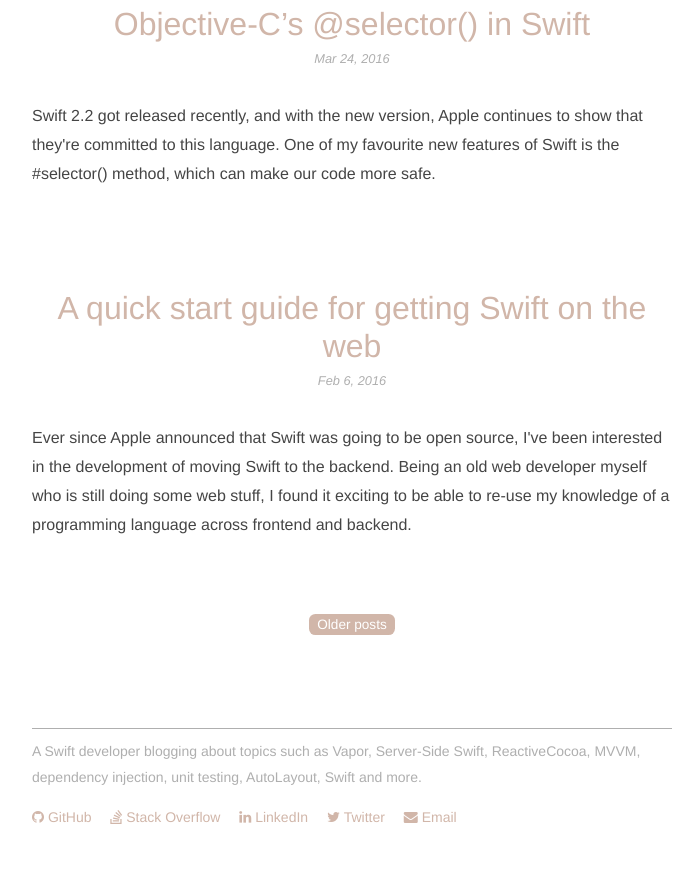
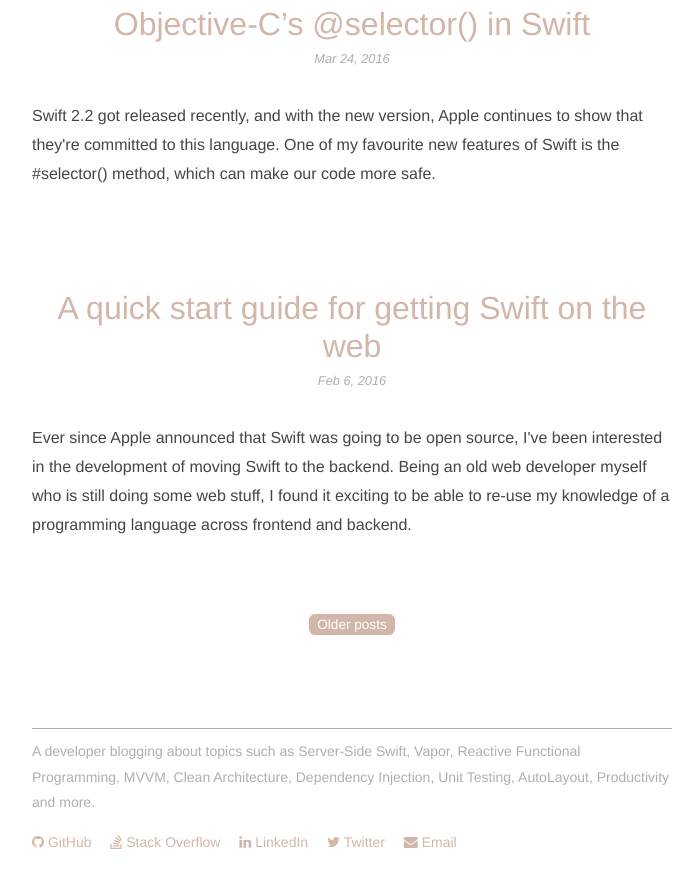
Before and after one commit to steffendsommer/steffendsommer.github.io, a Jekyll site: the page built from index.html, in a window 1280 px wide and 900 px high, scrolled down 1412 px. Shown: the top 888 px of the window, without its empty margins (288-988 px from the left). Built offline with Jekyll 4.4.1, drawn with Linux system fonts in a browser that asks for light colours; nearby versions of some CDN libraries.

Commit message:
Improve description

```diff
--- a/_config.yml
+++ b/_config.yml
@@ -2,7 +2,7 @@
 title: Steffen D. Sommer
 subtitle: "Swift Developer from Copenhagen, Denmark"
 email: steffendsommer@icloud.com
-description: "A Swift developer blogging about topics such as Vapor, Server-Side Swift, ReactiveCocoa, MVVM, dependency injection, unit testing, AutoLayout, Swift and more."
+description: "A developer blogging about topics such as Server-Side Swift, Vapor, Reactive Functional Programming, MVVM, Clean Architecture, Dependency Injection, Unit Testing, AutoLayout, Productivity and more."
 baseurl: "" # the subpath of your site, e.g. /blog/
 url: "http://www.steffendsommer.com" # the base hostname & protocol for your site
 permalink: /blog/:year/:month/:day/:title/
```
